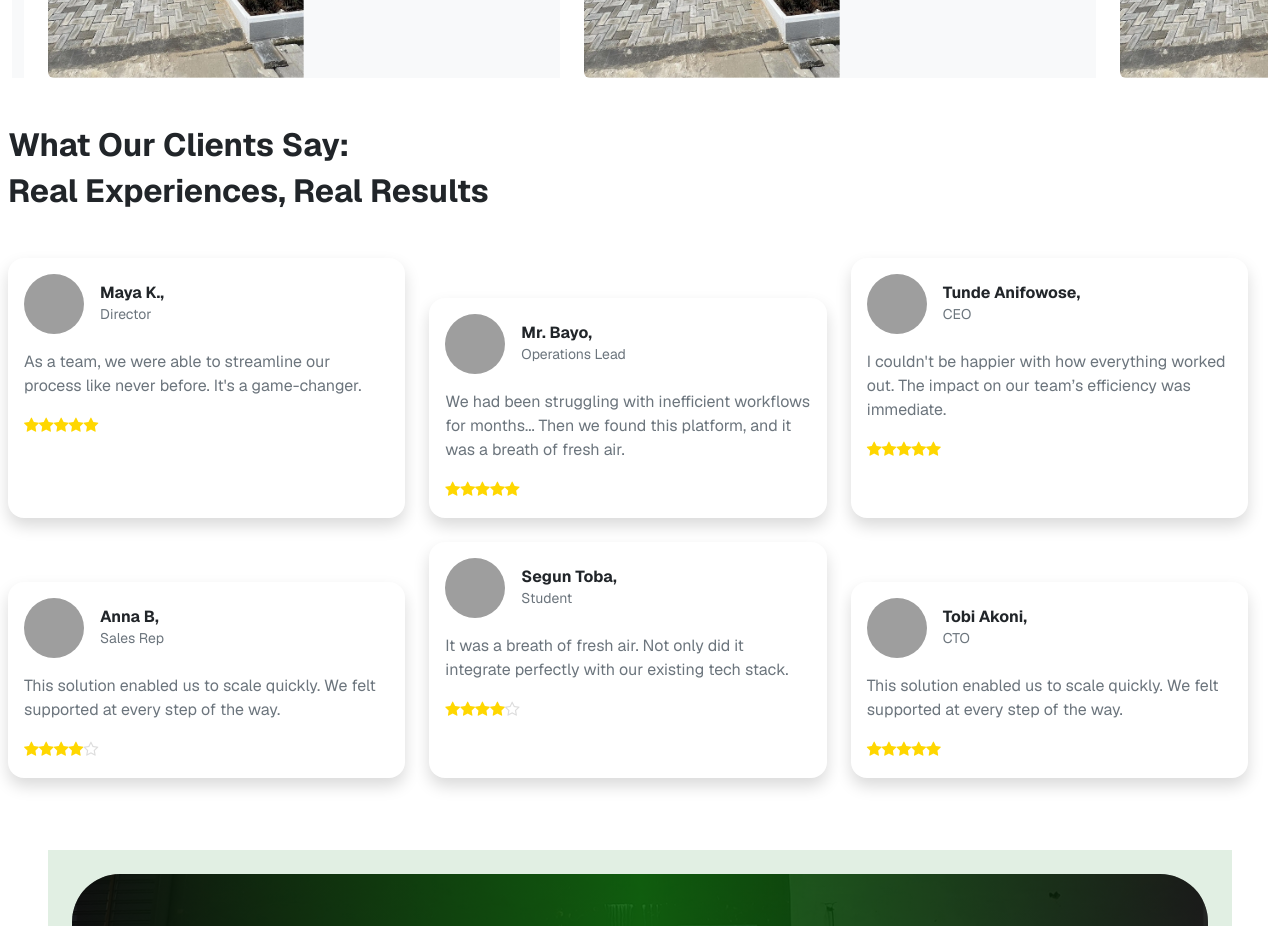
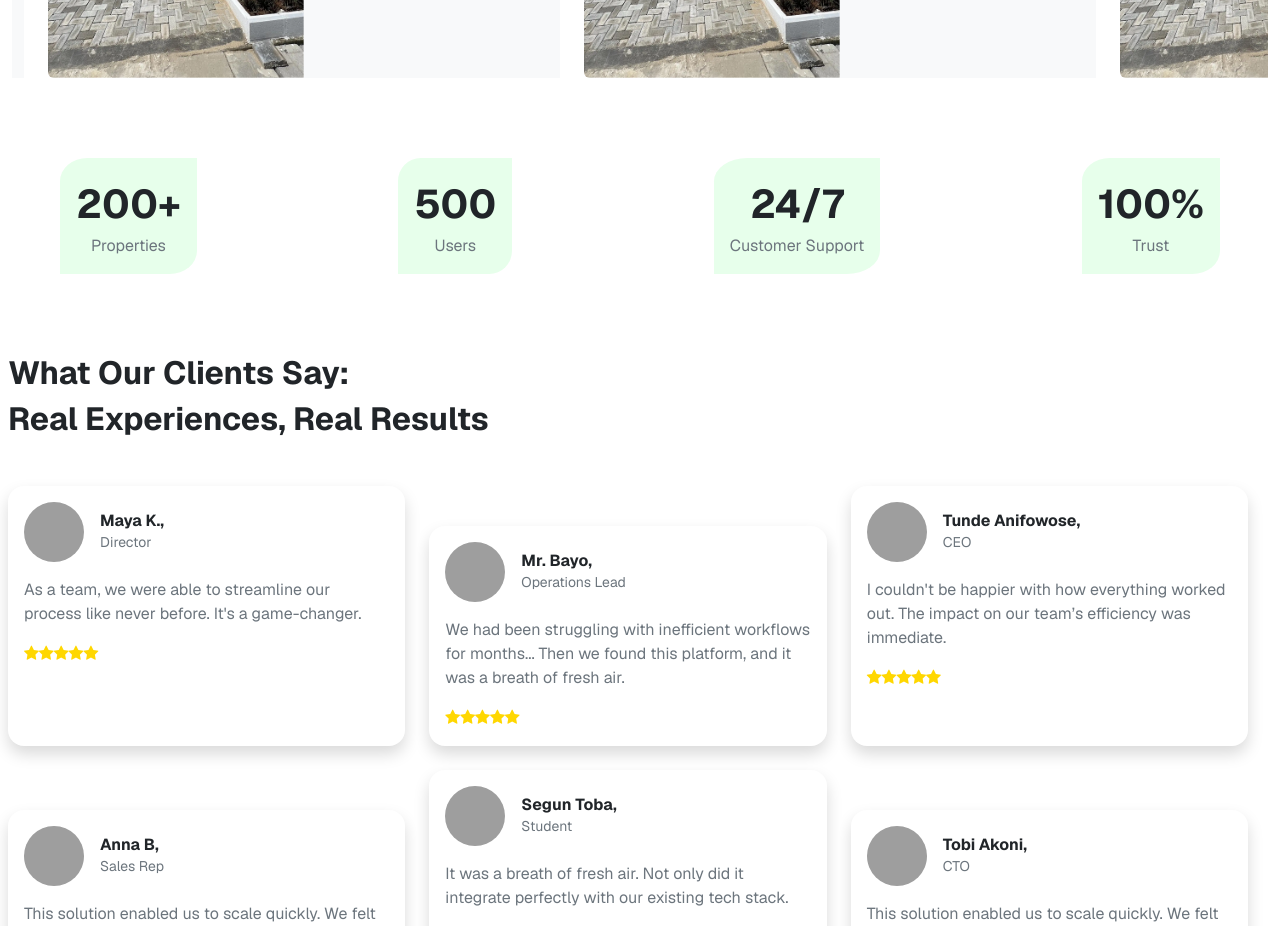
Before and after one commit to Saytzeff-D/CV-Web-FE, a React (Create React App) app: page / in a window 1280 px wide. Shown: the part 2340-3266 px from the top of the page. Built offline with nearby package versions, Linux system fonts and the light colour scheme; grey boxes are pictures that could not be loaded.

Commit message:
feat: spotlight section

```diff
--- a/src/components/Spotlight.js
+++ b/src/components/Spotlight.js
@@ -83,6 +83,24 @@ const Spotlight = () => {
             ))
         }
       </div>
+      <div className="d-flex justify-content-between flex-md-row flex-column text-center mt-5 px-5 py-4">
+        <div className="counter-item my-2 p-3">
+          <span className="counter-number">200+</span><br />
+          <span className="counter-label text-muted">Properties</span>
+        </div>
+        <div className="counter-item my-2 p-3">
+          <span className="counter-number">500</span><br />
+          <span className="counter-label text-muted">Users</span>
+        </div>
+        <div className="counter-item my-2 p-3">
+          <span className="counter-number">24/7</span><br />
+          <span className="counter-label text-muted">Customer Support</span>
+        </div>
+        <div className="counter-item my-2 p-3">
+          <span className="counter-number">100%</span><br />
+          <span className="counter-label text-muted">Trust</span>
+        </div>
+      </div>
     </div>
   );
 }
```
